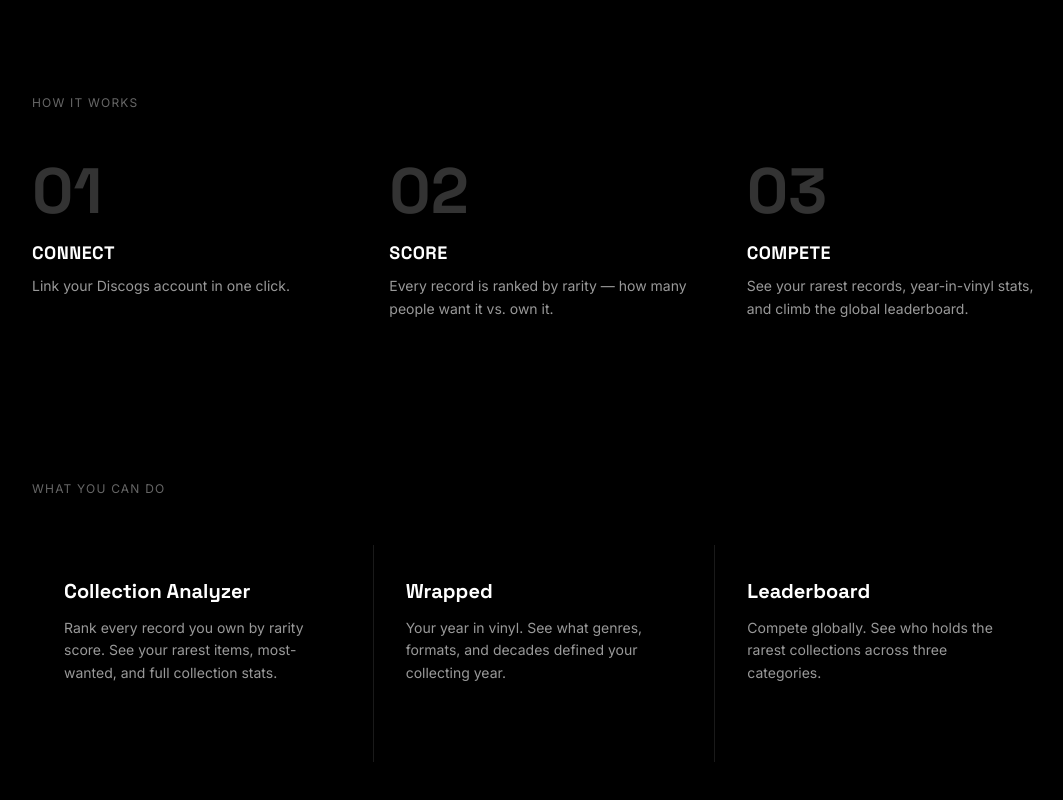
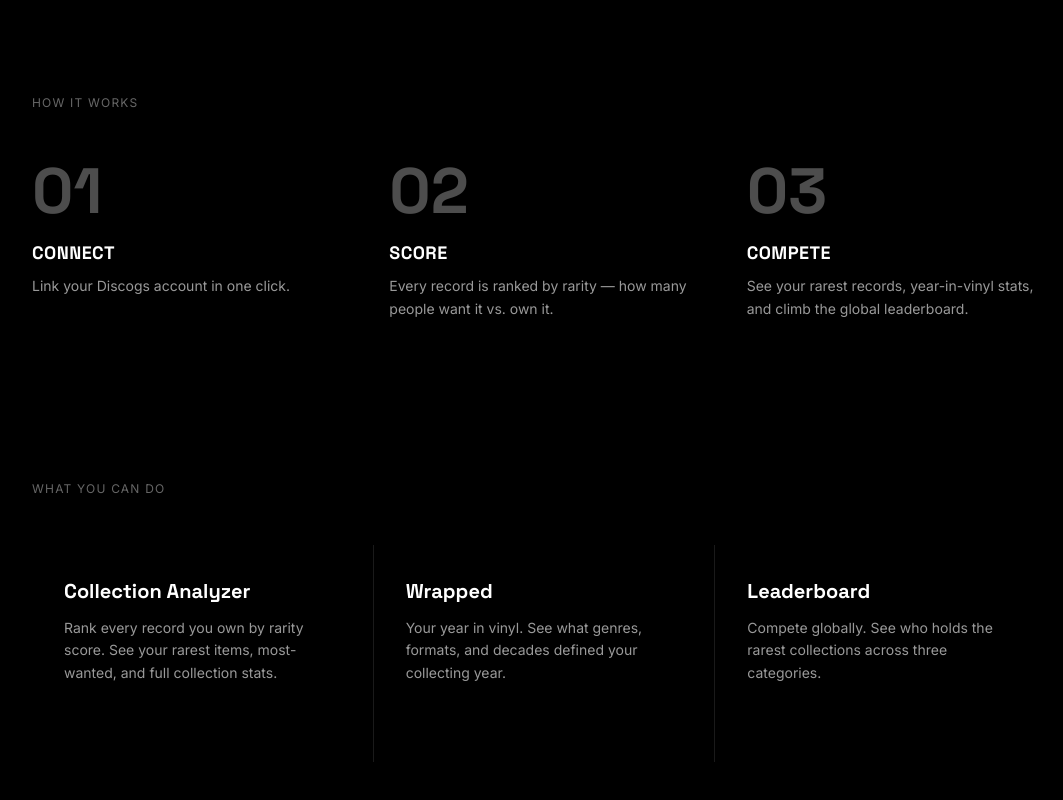
Before and after one commit to p-bud/discogs, a Next.js app: page / in a window 1280 px wide. Shown: the part 850-1650 px from the top of the page, without its empty margins (96-1159 px from the left). Built offline with nearby package versions, Linux system fonts and the light colour scheme; no server answers.

Commit message:
fix: bump step number opacity to /30
Co-Authored-By: Claude Sonnet 4.6 <noreply@anthropic.com>

```diff
--- a/app/page.tsx
+++ b/app/page.tsx
@@ -81,7 +81,7 @@ export default function Home() {
         <div className="grid grid-cols-1 sm:grid-cols-3 gap-12">
           {steps.map(({ number, title, description }) => (
             <div key={number}>
-              <span className="block text-[4rem] font-syne font-bold text-white/20 leading-none mb-4">
+              <span className="block text-[4rem] font-syne font-bold text-white/30 leading-none mb-4">
                 {number}
               </span>
               <h3 className="text-white font-syne font-bold text-lg uppercase tracking-wide mb-2">
```
